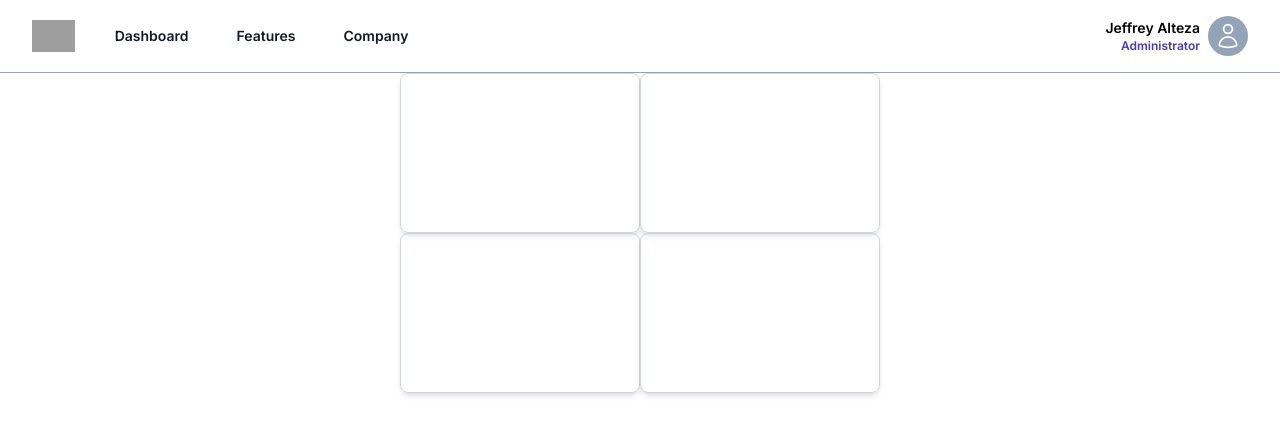
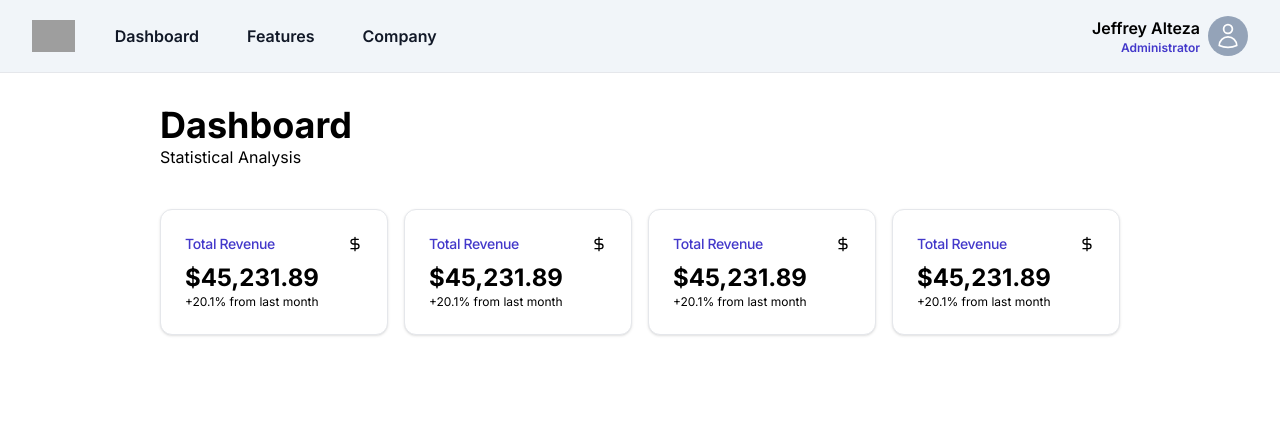
Before and after one commit to JeffAlteza/admin-panel, a Next.js app: page /dashboard in a window 1280 px wide. Shown: the top 434 px of the page. Built offline with nearby package versions, Linux system fonts and the light colour scheme; grey boxes are pictures that could not be loaded.

Commit message:
✨ fix layouts

```diff
--- a/src/app/dashboard/page.jsx
+++ b/src/app/dashboard/page.jsx
@@ -3,12 +3,18 @@ import React from "react";
 
 const Dashboard = () => {
   return (
-    <div className="flex items-center justify-center min-w-screen mx-auto">
-      <div className="grid grid-cols-1 md:grid-cols-2 lg:grid-cols-3overflow-hidden">
-        <StatsCard />
-        <StatsCard />
-        <StatsCard />
-        <StatsCard />
+    <div className="bg-white py-8 h-screen">
+      <div className="lg:mx-40 md:mx-20 sm:mx-4">
+        <div className="flex flex-col">
+          <p className="text font-bold text-4xl">Dashboard</p>
+          <p className="text text-md">Statistical Analysis</p>
+        </div>
+        <div className="grid gap-4 md:grid-cols-2 lg:grid-cols-4 mt-10">
+          <StatsCard />
+          <StatsCard />
+          <StatsCard />
+          <StatsCard />
+        </div>
       </div>
     </div>
   );
--- a/src/app/feature/page.jsx
+++ b/src/app/feature/page.jsx
@@ -4,7 +4,9 @@ import Header from "../../components/feature-components/header/header";
 const Features = () => {
   return (
     <div>
-      <Header />
+      <div className="bg-white py-8 h-screen">
+        <Header />
+      </div>
     </div>
   );
 };
--- a/src/components/dashboard-components/StatsCard.js
+++ b/src/components/dashboard-components/StatsCard.js
@@ -2,8 +2,15 @@ import React from "react";
 
 const StatsCard = () => {
   return (
-    <div className="flex w-60 h-40 rounded-lg border shadow-md border-gray-300">
-      {/* Content */}
+    <div className="bg-card text-card-foreground rounded-xl border shadow bg-white">
+      <div class="flex flex-row items-center justify-between space-y-0 p-6 pb-2">
+      <h3 class="text-sm font-medium tracking-tight text-primary_darker">Total Revenue</h3>
+      <svg xmlns="http://www.w3.org/2000/svg" viewBox="0 0 24 24" fill="none" stroke="currentColor" stroke-linecap="round" stroke-linejoin="round" stroke-width="2" class="text-muted-foreground h-4 w-4"><path d="M12 2v20M17 5H9.5a3.5 3.5 0 0 0 0 7h5a3.5 3.5 0 0 1 0 7H6"></path></svg>
+    </div>
+    <div class="p-6 pt-0">
+      <div class="text-2xl font-bold ">$45,231.89</div>
+      <p class="text-muted-foreground text-xs">+20.1% from last month</p>
+    </div>
     </div>
   );
 };
--- a/src/components/dashboard-components/updateemail/updateemail.js
+++ b/src/components/dashboard-components/updateemail.js
@@ -20,7 +20,7 @@ const UpdateEmail = () => {
             className="mb-2 block flex-1 rounded-lg border border-gray-500 py-1.5 pl-1 placeholder-slate-500 placeholder:text-gray-400 focus:ring-0 sm:text-sm sm:leading-6"
             placeholder="Enter email address"
           />
-          <button className="h-9 w-28 rounded-lg bg-indigo-500 font-bold text-white hover:bg-indigo-600">
+          <button className="h-9 w-28 rounded-lg bg-indigo-500 font-bold text-white hover:bg-primary">
             Update
           </button>
         </div>
--- a/src/components/feature-components/header/header.jsx
+++ b/src/components/feature-components/header/header.jsx
@@ -1,11 +1,14 @@
-import React from 'react'
+import React from "react";
 
 const Header = () => {
   return (
-    <div className="flex items-center justify-center bg-slate-200 py-10 h-screen">
-        <h1 className='text text-indigo-600 font-bold text-2xl'>THIS IS THE FEATURE</h1>
+    <div className="lg:mx-40 md:mx-20 sm:mx-4">
+      <div className="flex flex-col">
+        <p className="text font-bold text-4xl">Feature</p>
+        <p className="text text-md">Statistical Analysis</p>
+      </div>
     </div>
-  )
-}
+  );
+};
 
-export default Header
+export default Header;
--- a/src/components/navigation/navBar.jsx
+++ b/src/components/navigation/navBar.jsx
@@ -47,7 +47,7 @@ export default function NavBar() {
     <Link
       key={index}
       href={href}
-      className="-mx-3 flex flex-row rounded-lg px-3 py-1 font-semibold leading-7 items-center text-sm text-gray-900 hover:text-indigo-600 active:text-indigo-800 hover:bg-gray-50"
+      className="-mx-3 flex flex-row rounded-lg px-3 py-1 font-semibold leading-7 items-center text-md text-gray-900 hover:text-primary active:text-primary_active hover:bg-gray-50"
     >
       <div className="h-9 w-9 bg-gray-100 mr-2 items-center justify-center flex rounded-md">
         {icon}
@@ -57,9 +57,9 @@ export default function NavBar() {
   );
 
   return (
-    <header className="sticky top-0 bg-transparent">
+    <header className="sticky top-0 bg-slate-100">
       <nav
-        className="mx-auto flex max-w-screen items-center justify-between p-4 lg:px-8 border-b border-gray-400"
+        className="mx-auto flex max-w-screen items-center justify-between p-4 lg:px-8 border-b border-gray-200"
         aria-label="Global"
       >
         <div className="flex mr-10">
@@ -85,21 +85,21 @@ export default function NavBar() {
         <Popover.Group className="hidden lg:flex lg:gap-x-12">
           <Link
             href="/dashboard"
-            className="text-sm font-semibold leading-6 text-gray-900 hover:text-indigo-600 active:text-indigo-800"
+            className="text-md font-semibold leading-6 text-gray-900 hover:text-primary active:text-primary_active"
           >
             Dashboard
           </Link>
 
           <Link
             href="/feature"
-            className="text-sm font-semibold leading-6 text-gray-900  hover:text-indigo-600 active:text-indigo-800"
+            className="text-md font-semibold leading-6 text-gray-900  hover:text-primary active:text-primary_active"
           >
             Features
           </Link>
 
           <a
             href="#"
-            className="text-sm font-semibold leading-6 text-gray-900  hover:text-indigo-600 active:text-indigo-800"
+            className="text-md font-semibold leading-6 text-gray-900  hover:text-primary active:text-primary_active"
           >
             Company
           </a>
@@ -107,15 +107,15 @@ export default function NavBar() {
         <div className="hidden lg:flex lg:flex-1 lg:justify-end items-center">
           <a
             href="#"
-            className="-mx-3 block font-semibold text-sm justify-end"
+            className="-mx-3 block font-semibold text-md justify-end"
           >
             <p>Jeffrey Alteza</p>
-            <p className="text-indigo-700 text-xs text-end">Administrator</p>
+            <p className="text-primary_darker text-xs text-end">Administrator</p>
           </a>
           <div className="w-10 h-10 bg-slate-400 rounded-full ml-5 flex justify-center items-center text-white">
             <UserIcon className="h-7 w-7"/>
           </div>
-          {/* <a href="#" className="text-sm font-semibold leading-6 text-gray-900">
+          {/* <a href="#" className="text-md font-semibold leading-6 text-gray-900">
             Log in <span aria-hidden="true">&rarr;</span>
           </a> */}
         </div>
@@ -155,7 +155,7 @@ export default function NavBar() {
                   className="-mx-3 block rounded-lg px-3 py-2.5 text-md font-semibold leading-7 text-gray-900"
                 >
                   <p>Jeffrey Alteza</p>
-                  <p className="text-indigo-700 text-sm">Administrator</p>
+                  <p className="text-primary_darker text-md">Administrator</p>
                 </a>
               </div>
               <div className="space-y-2 py-6">
```
Also changed, not shown: 1 other file (tests, documents, lock files or other folders).
